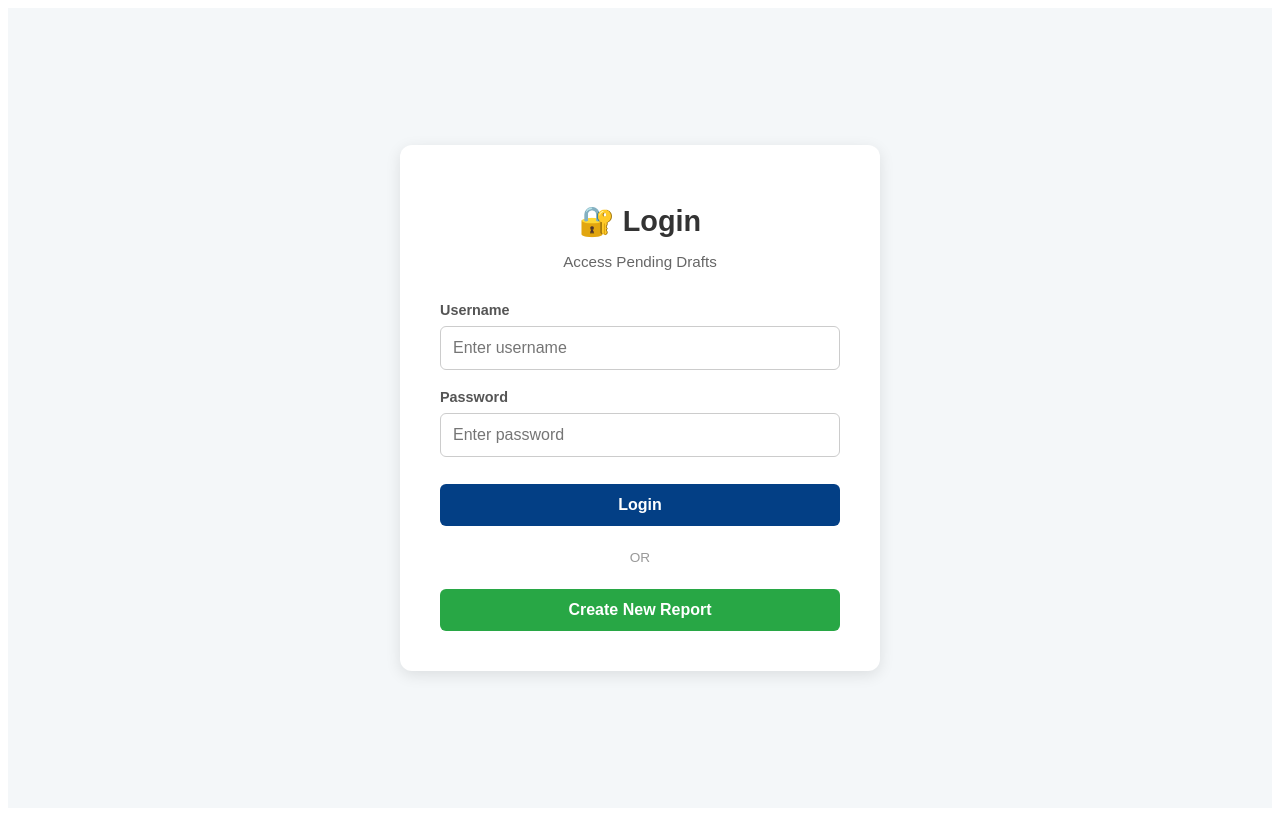
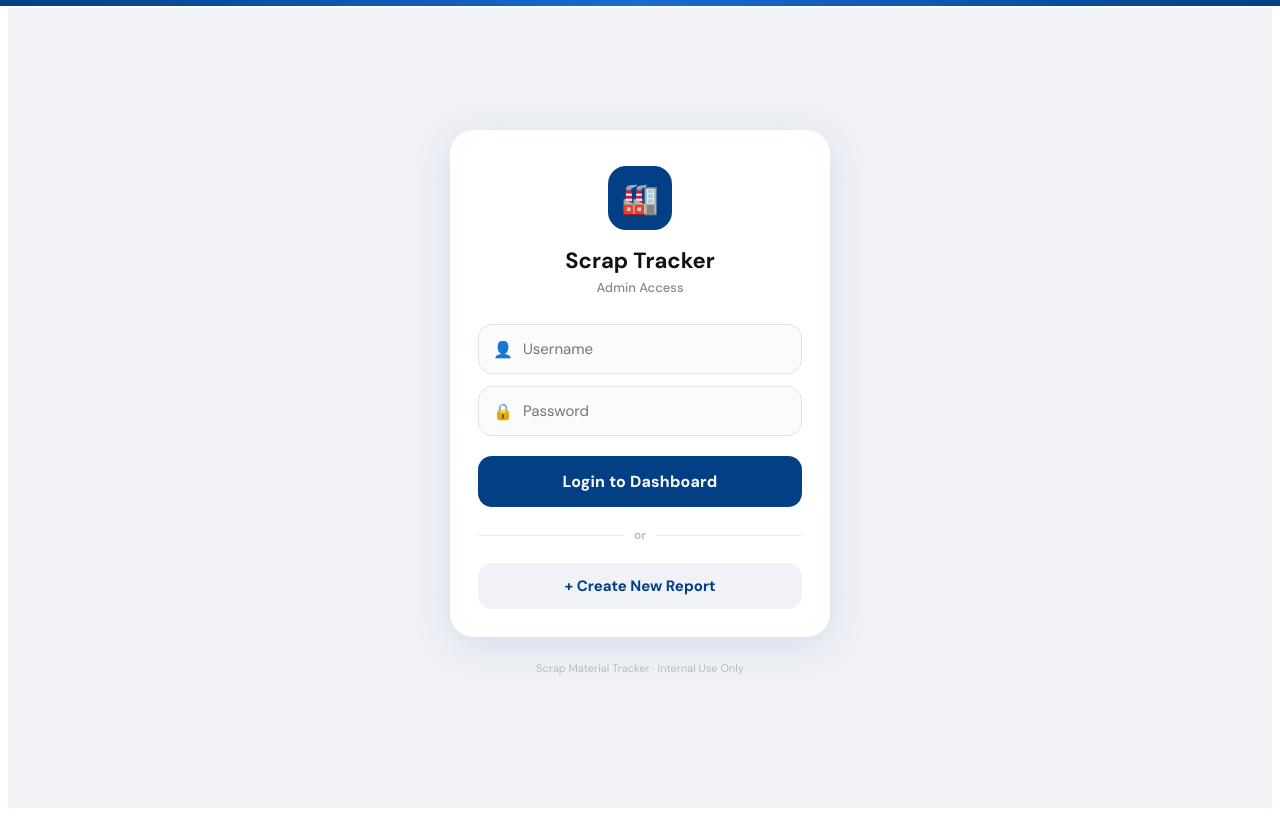
Before and after one commit to Shyam-Works/scrape, a Next.js app: page /login in a window 1280 px wide. Built offline with nearby package versions, Linux system fonts and the light colour scheme.

Commit message:
Enhance login functionality and UI
Refactor login component to include loading state and improve UI elements.

```diff
--- a/pages/login.js
+++ b/pages/login.js
@@ -6,186 +6,117 @@ export default function Login() {
   const [username, setUsername] = useState("");
   const [password, setPassword] = useState("");
   const [error, setError] = useState("");
+  const [loading, setLoading] = useState(false);
   const router = useRouter();
 
   const handleLogin = (e) => {
     e.preventDefault();
+    setLoading(true);
+    setError("");
 
-    // Simple client-side check (you can also do server-side)
-    // For production, use proper authentication
-    const AUTH_USERNAME = "admin"; // Change in production
-    const AUTH_PASSWORD = "admin123"; // Change in production
+    const AUTH_USERNAME = "admin";
+    const AUTH_PASSWORD = "admin123";
 
+    setTimeout(() => {
       if (username === AUTH_USERNAME && password === AUTH_PASSWORD) {
-      // Store auth in localStorage (for simple implementation)
         localStorage.setItem("isAuthenticated", "true");
         router.push("/drafts");
       } else {
         setError("Invalid username or password");
+        setLoading(false);
       }
+    }, 400);
   };
 
   return (
-    <div style={styles.container}>
+    <div style={s.root}>
       <Head>
-        <title>Login - Scrap Material Tracker</title>
+        <title>Login · Scrap Tracker</title>
+        <meta name="viewport" content="width=device-width, initial-scale=1, maximum-scale=1" />
+        <link href="https://fonts.googleapis.com/css2?family=DM+Sans:wght@400;500;600;700&display=swap" rel="stylesheet" />
       </Head>
 
-      <div style={styles.loginBox}>
-        <h1 style={styles.heading}>🔐 Login</h1>
-        <p style={styles.subtitle}>Access Pending Drafts</p>
+      <div style={s.topDecor} />
 
-        <form onSubmit={handleLogin}>
-          <div style={styles.inputGroup}>
-            <label style={styles.label}>Username</label>
+      <div style={s.card}>
+        <div style={s.iconWrap}>
+          <span style={s.icon}>🏭</span>
+        </div>
+        <h1 style={s.title}>Scrap Tracker</h1>
+        <p style={s.subtitle}>Admin Access</p>
+
+        <form onSubmit={handleLogin} style={s.form}>
+          <div style={s.fieldWrap}>
+            <span style={s.fieldIcon}>👤</span>
             <input
+              style={s.input}
               type="text"
+              placeholder="Username"
               value={username}
-              onChange={(e) => setUsername(e.target.value)}
-              style={styles.input}
-              placeholder="Enter username"
+              onChange={e => setUsername(e.target.value)}
+              autoCapitalize="none"
+              autoCorrect="off"
               required
             />
           </div>
 
-          <div style={styles.inputGroup}>
-            <label style={styles.label}>Password</label>
+          <div style={s.fieldWrap}>
+            <span style={s.fieldIcon}>🔒</span>
             <input
+              style={s.input}
               type="password"
+              placeholder="Password"
               value={password}
-              onChange={(e) => setPassword(e.target.value)}
-              style={styles.input}
-              placeholder="Enter password"
+              onChange={e => setPassword(e.target.value)}
               required
             />
           </div>
 
-          {error && <p style={styles.error}>{error}</p>}
+          {error && (
+            <div style={s.errorBox}>
+              ⚠️ {error}
+            </div>
+          )}
 
-          <button type="submit" style={styles.loginButton}>
-            Login
+          <button type="submit" style={s.loginBtn} disabled={loading}>
+            {loading ? <span style={s.spinner}>⟳</span> : "Login to Dashboard"}
           </button>
         </form>
 
-        <div style={styles.divider}>OR</div>
+        <div style={s.dividerRow}>
+          <div style={s.dividerLine} />
+          <span style={s.dividerText}>or</span>
+          <div style={s.dividerLine} />
+        </div>
 
-        <button
-          onClick={() => router.push("/")}
-          style={styles.newReportButton}
-        >
-          Create New Report
+        <button onClick={() => router.push("/")} style={s.newReportBtn}>
+          + Create New Report
         </button>
+      </div>
 
-        {/* <div style={styles.credentials}>
-          <p style={styles.credText}>Default Credentials:</p>
-          <p style={styles.credDetail}>Username: <strong>admin</strong></p>
-          <p style={styles.credDetail}>Password: <strong>admin123</strong></p>
-        </div> */}
-      </div>
+      <p style={s.footer}>Scrap Material Tracker · Internal Use Only</p>
     </div>
   );
 }
 
-const styles = {
-  container: {
-    minHeight: "100vh",
-    display: "flex",
-    alignItems: "center",
-    justifyContent: "center",
-    backgroundColor: "#f4f7f9",
-    fontFamily: "sans-serif",
-  },
-  loginBox: {
-    backgroundColor: "#fff",
-    padding: "2.5rem",
-    borderRadius: "12px",
-    boxShadow: "0 4px 15px rgba(0,0,0,0.1)",
-    width: "100%",
-    maxWidth: "400px",
-  },
-  heading: {
-    textAlign: "center",
-    color: "#333",
-    marginBottom: "0.5rem",
-    fontSize: "1.8rem",
-  },
-  subtitle: {
-    textAlign: "center",
-    color: "#666",
-    marginBottom: "2rem",
-    fontSize: "0.95rem",
-  },
-  inputGroup: {
-    marginBottom: "1.2rem",
-  },
-  label: {
-    display: "block",
-    marginBottom: "0.5rem",
-    fontSize: "0.9rem",
-    fontWeight: "600",
-    color: "#555",
-  },
-  input: {
-    width: "100%",
-    padding: "12px",
-    borderRadius: "6px",
-    border: "1px solid #ccc",
-    boxSizing: "border-box",
-    fontSize: "1rem",
-  },
-  error: {
-    color: "#d32f2f",
-    fontSize: "0.85rem",
-    marginTop: "0.5rem",
-    marginBottom: "1rem",
-    textAlign: "center",
-    fontWeight: "500",
-  },
-  loginButton: {
-    width: "100%",
-    padding: "12px",
-    backgroundColor: "#033f85",
-    color: "white",
-    border: "none",
-    borderRadius: "6px",
-    fontSize: "1rem",
-    fontWeight: "bold",
-    cursor: "pointer",
-    marginTop: "0.5rem",
-  },
-  divider: {
-    textAlign: "center",
-    margin: "1.5rem 0",
-    color: "#999",
-    fontSize: "0.85rem",
-    position: "relative",
-  },
-  newReportButton: {
-    width: "100%",
-    padding: "12px",
-    backgroundColor: "#28a745",
-    color: "white",
-    border: "none",
-    borderRadius: "6px",
-    fontSize: "1rem",
-    fontWeight: "bold",
-    cursor: "pointer",
-  },
-  credentials: {
-    marginTop: "2rem",
-    padding: "1rem",
-    backgroundColor: "#f9f9f9",
-    borderRadius: "6px",
-    border: "1px dashed #ddd",
-  },
-  credText: {
-    fontSize: "0.8rem",
-    color: "#666",
-    marginBottom: "0.5rem",
-  },
-  credDetail: {
-    fontSize: "0.85rem",
-    color: "#555",
-    margin: "0.3rem 0",
-  },
+const s = {
+  root: { minHeight: "100vh", background: "#f0f2f7", display: "flex", flexDirection: "column", alignItems: "center", justifyContent: "center", fontFamily: "'DM Sans', sans-serif", padding: 20, boxSizing: "border-box" },
+  topDecor: { position: "fixed", top: 0, left: 0, right: 0, height: 6, background: "linear-gradient(90deg, #033f85, #1a6bd4, #033f85)", zIndex: 10 },
+  card: { background: "#fff", borderRadius: 24, padding: "36px 28px 28px", width: "100%", maxWidth: 380, boxShadow: "0 8px 40px rgba(3,63,133,0.12)", boxSizing: "border-box" },
+  iconWrap: { width: 64, height: 64, background: "#033f85", borderRadius: 18, display: "flex", alignItems: "center", justifyContent: "center", margin: "0 auto 16px" },
+  icon: { fontSize: 30 },
+  title: { textAlign: "center", fontSize: 22, fontWeight: 700, color: "#111", margin: "0 0 4px" },
+  subtitle: { textAlign: "center", fontSize: 13, color: "#888", margin: "0 0 28px", fontWeight: 500 },
+  form: { display: "flex", flexDirection: "column", gap: 12 },
+  fieldWrap: { display: "flex", alignItems: "center", border: "1.5px solid #e0e3ed", borderRadius: 14, padding: "0 14px", background: "#fafbfd", gap: 10 },
+  fieldIcon: { fontSize: 16, flexShrink: 0 },
+  input: { flex: 1, border: "none", outline: "none", padding: "14px 0", fontSize: 15, fontFamily: "inherit", background: "transparent", color: "#111" },
+  errorBox: { background: "#fff0f0", border: "1.5px solid #ffcdd2", borderRadius: 12, padding: "12px 14px", fontSize: 13, color: "#c62828", fontWeight: 500 },
+  loginBtn: { marginTop: 8, padding: "15px", background: "#033f85", color: "#fff", border: "none", borderRadius: 14, fontSize: 16, fontWeight: 700, fontFamily: "inherit", cursor: "pointer", letterSpacing: "0.2px" },
+  spinner: { display: "inline-block", animation: "spin 1s linear infinite" },
+  dividerRow: { display: "flex", alignItems: "center", gap: 10, margin: "20px 0" },
+  dividerLine: { flex: 1, height: 1, background: "#ebebeb" },
+  dividerText: { fontSize: 12, color: "#bbb", fontWeight: 600 },
+  newReportBtn: { width: "100%", padding: "13px", background: "#f0f2f7", color: "#033f85", border: "none", borderRadius: 14, fontSize: 15, fontWeight: 700, fontFamily: "inherit", cursor: "pointer" },
+  footer: { marginTop: 24, fontSize: 11, color: "#bbb", textAlign: "center" },
 };
```
Lines whose indentation alone changed are shown as unchanged.
